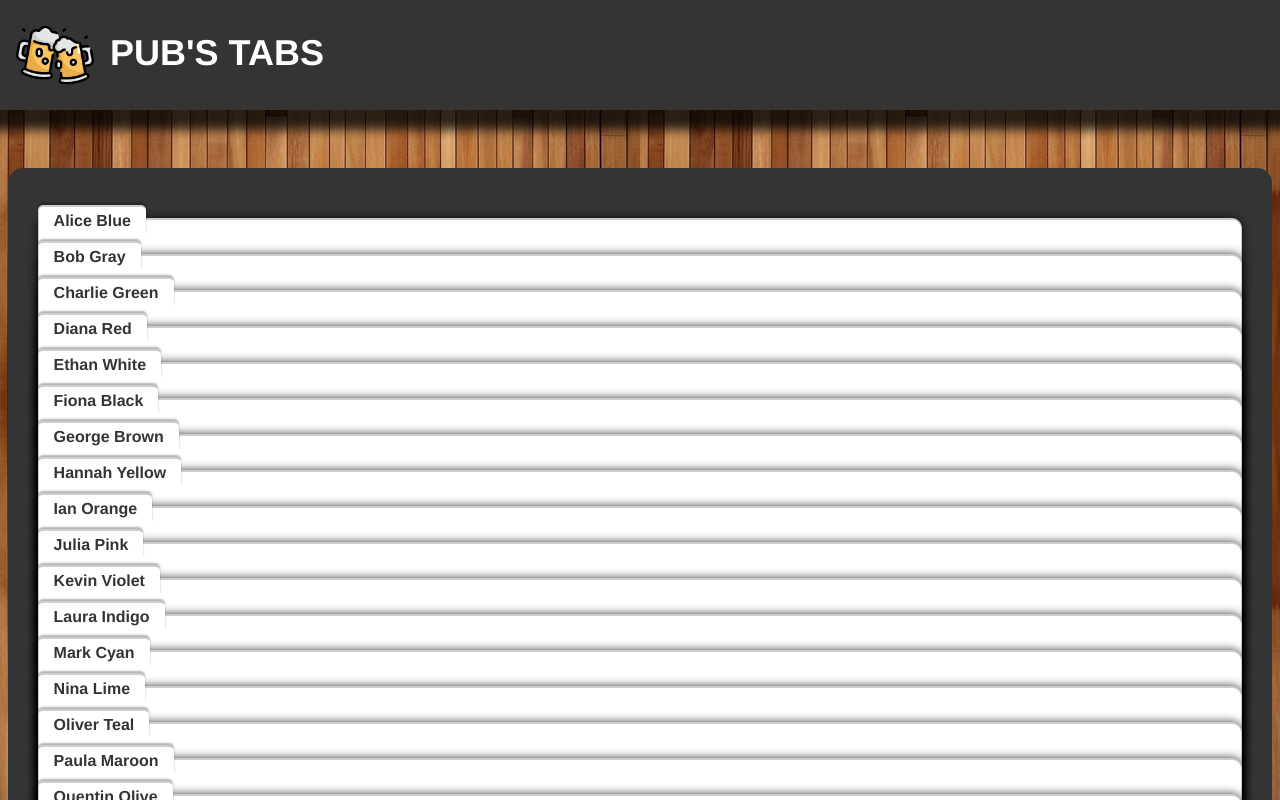
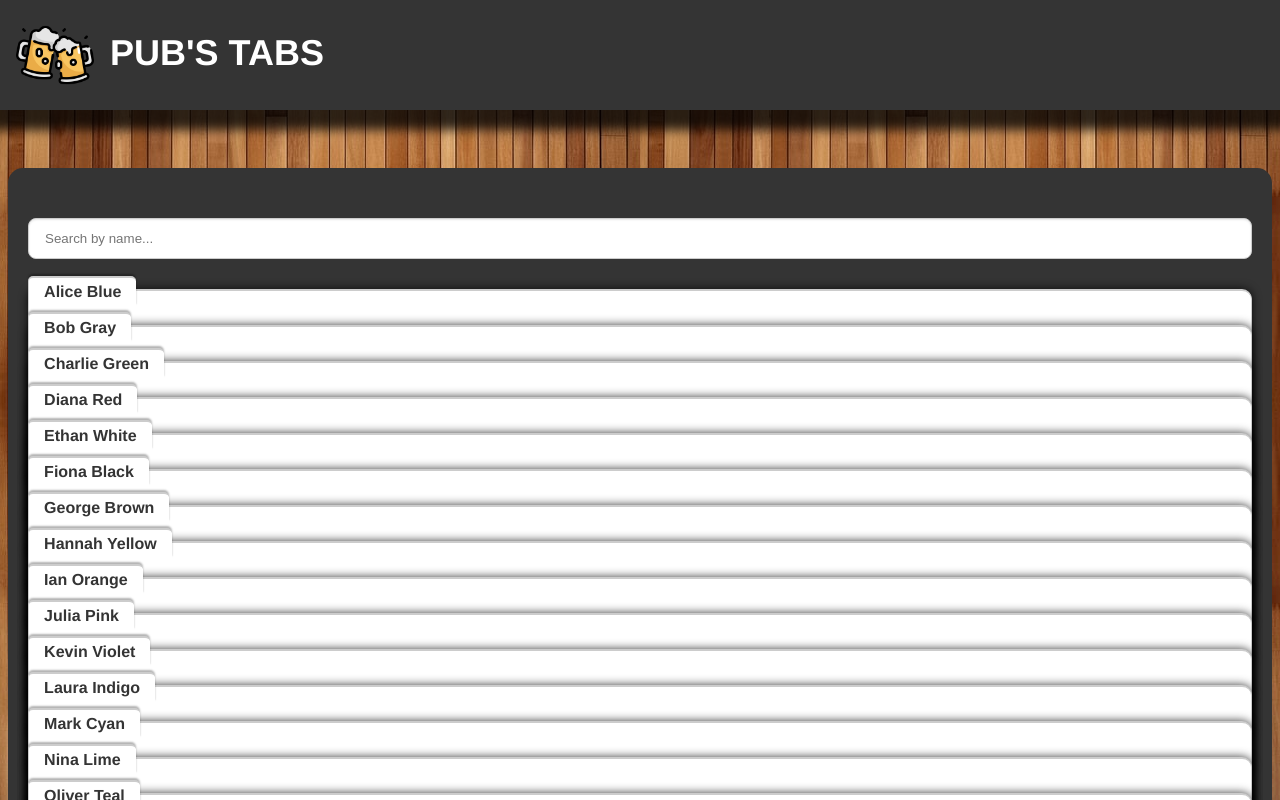
Before and after one commit to mishdif/pub-tabs, a Vue app in the folder pub-tabs/: page / in a window 1280 px wide. Shown: the top 800 px of the page. Built offline with nearby package versions, Linux system fonts and the light colour scheme.

Commit message:
Add search bar

```diff
--- a/pub-tabs/src/components/UserFolderCard.vue
+++ b/pub-tabs/src/components/UserFolderCard.vue
@@ -47,11 +47,12 @@ export default {
 <style scoped>
 .card {
   color: #343434;
-  width: 95%;
-  margin: auto;
+  /* width: 95%; */
+  /* margin: auto; */
+  margin: -190px 0px 30px;
   position: relative;
   /* top: calc(-160px * var(--i)); /* each card is shifted up */
-  margin-top: -160px;
+  /* margin-top: -160px; */
   z-index: calc(100 + var(--i)); /* higher cards are lower */
   transition: transform 0.4s ease-in-out;
   padding: 20px;
@@ -75,7 +76,7 @@ export default {
 .tab {
   position: absolute;
   top: -15px;
-  left: -1px;
+  left: -0.9px;
   /* background: #f7d674; */
   background: white;
   /* border: 1px solid #e0c252; */
--- a/pub-tabs/src/components/UserFolderCardList.vue
+++ b/pub-tabs/src/components/UserFolderCardList.vue
@@ -1,11 +1,20 @@
 <template>
   <div class="user-list">
-    <UserFolderCard
-        v-for="(user, index) in users"
+    <input
+      type="text"
+      v-model="searchQuery"
+      class="search-input"
+      placeholder="Search by name..."
+    />
+
+    <div class="cards-wrapper">
+      <UserFolderCard
+        v-for="(user, index) in filteredUsers"
         :key="user.id"
         :user="user"
         :index="index"
-    />
+      />
+    </div>
   </div>
 </template>
 
@@ -19,11 +28,40 @@ export default {
         type: Array,
         required: true
     }
+  },
+  data() {
+    return {
+      searchQuery: ''
+    };
+  },
+  computed: {
+    filteredUsers() {
+      const query = this.searchQuery.trim().toLowerCase();
+      if (!query) return this.users;
+      return this.users.filter(user =>
+        user.name.toLowerCase().includes(query)
+      );
+    }
   }
 };
 </script>
 
 <style scoped>
+.search-input {
+  /* width: 95%; */
+  padding: 12px 16px;
+  size: 14px;
+  border: 1px solid #ccc;
+  border-radius: 8px;
+  box-shadow: inset 0 1px 2px rgba(0,0,0,0.1);
+  margin: 0px 0px 30px;
+}
+
+.cards-wrapper {
+  position: relative;
+  margin-top: 190px; /* creates space between search and first card */
+}
+
 .user-list {
   position: relative;
   display: flex;
```
